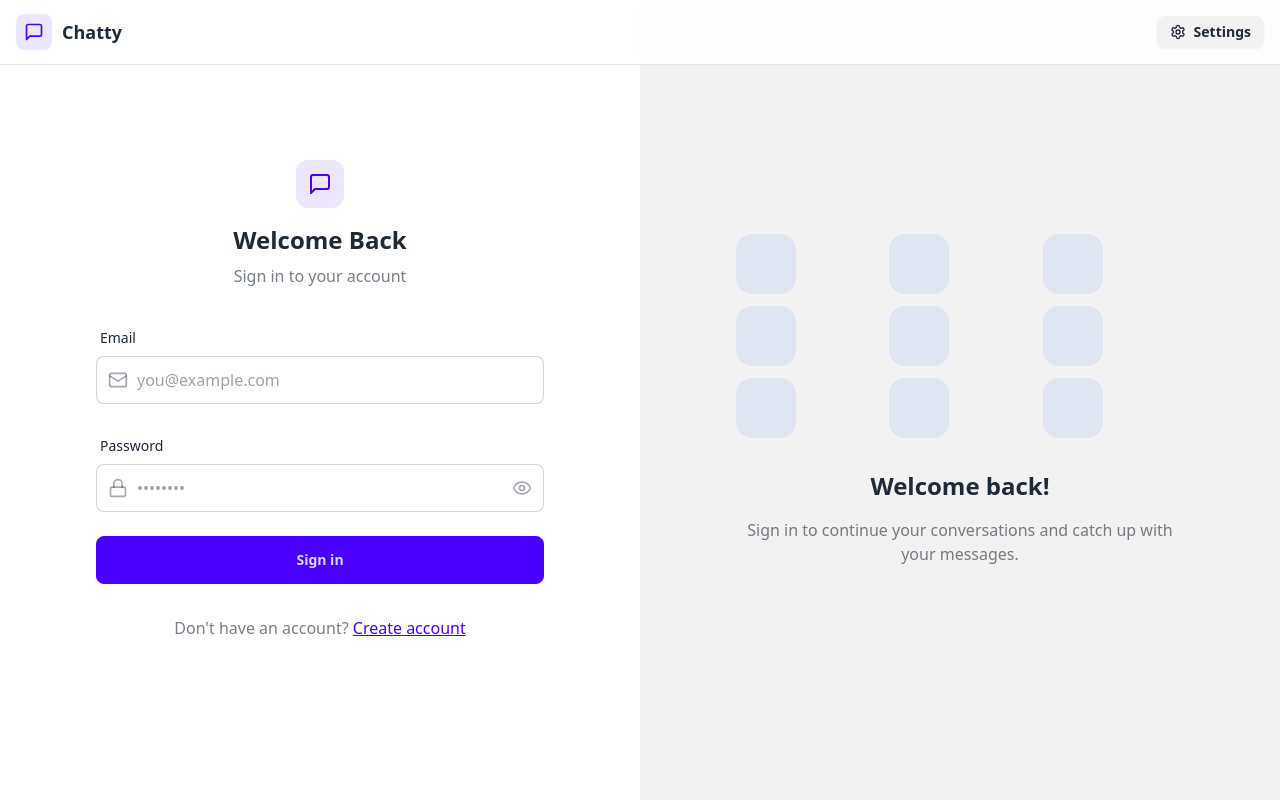
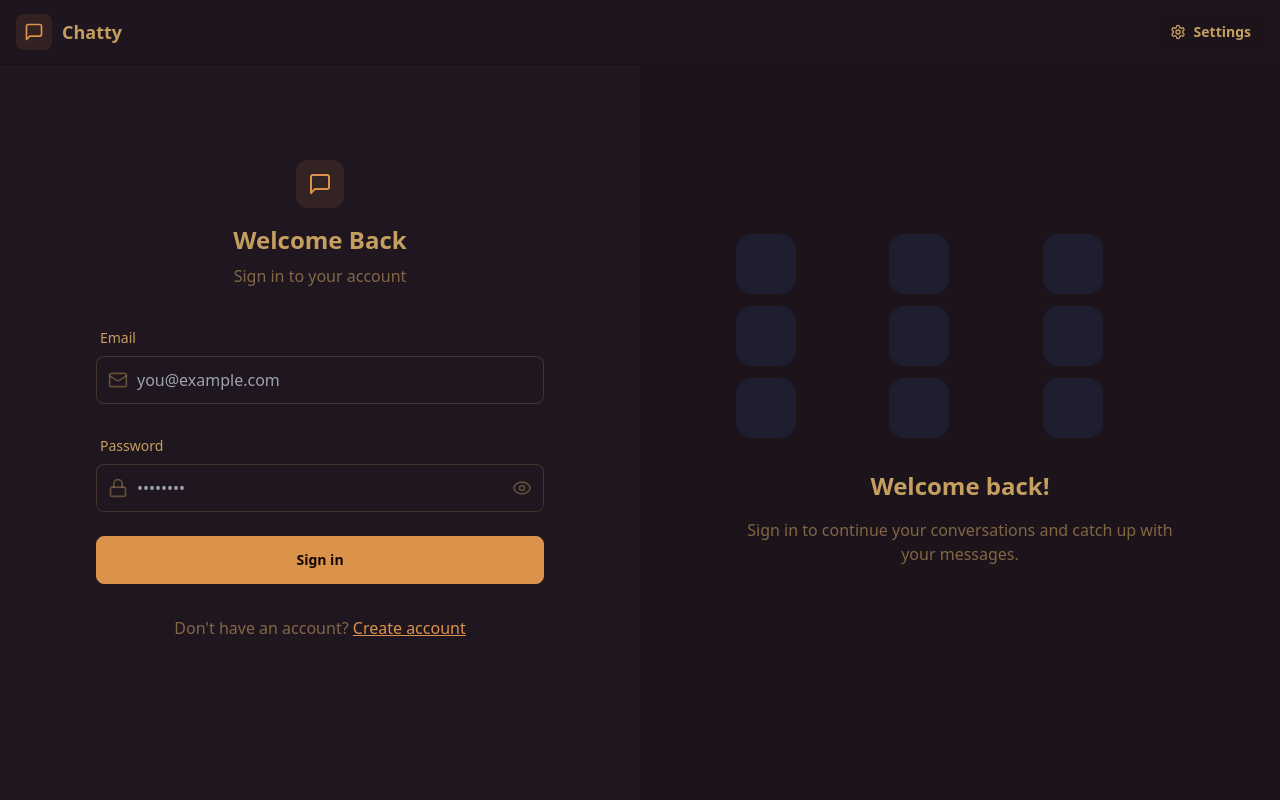
Before and after one commit to HarshaChiruvolu/LiveLine, a React (Vite) app in the folder frontend/: page /login in a window 1280 px wide. Built offline with nearby package versions, Linux system fonts and the light colour scheme; no server answers.

Commit message:
try changing theme application

```diff
--- a/frontend/src/App.jsx
+++ b/frontend/src/App.jsx
@@ -1,37 +1,38 @@
-import React, { useEffect } from "react";
 import Navbar from "./components/Navbar";
-import { Routes, Route, Navigate } from "react-router-dom";
+
 import HomePage from "./pages/HomePage";
 import SignUpPage from "./pages/SignUpPage";
 import LoginPage from "./pages/LoginPage";
 import SettingsPage from "./pages/SettingsPage";
 import ProfilePage from "./pages/ProfilePage";
+
+import { Routes, Route, Navigate } from "react-router-dom";
 import { useAuthStore } from "./store/useAuthStore";
+import { useThemeStore } from "./store/useThemeStore";
+import { useEffect } from "react";
+
 import { Loader } from "lucide-react";
 import { Toaster } from "react-hot-toast";
-import { useThemeStore } from "./store/useThemeStore";
 
 const App = () => {
-  const { authUser, checkAuth, isCheckingAuth } = useAuthStore();
+  const { authUser, checkAuth, isCheckingAuth, onlineUsers } = useAuthStore();
   const { theme } = useThemeStore();
-  //   When to Use useEffect?
-  // Without Dependencies (Runs on Every Render)
-  // With Dependencies (Runs When Values Change)
 
   useEffect(() => {
     checkAuth();
   }, [checkAuth]);
 
-  if (isCheckingAuth && !authUser) {
+  if (isCheckingAuth && !authUser)
     return (
       <div className="flex items-center justify-center h-screen">
-        <Loader className="size-10 animate-spin"></Loader>
+        <Loader className="size-10 animate-spin" />
       </div>
     );
-  }
+
   return (
     <div data-theme={theme}>
       <Navbar />
+
       <Routes>
         <Route
           path="/"
@@ -56,5 +57,4 @@ const App = () => {
     </div>
   );
 };
-
 export default App;
--- a/frontend/src/pages/SettingsPage.jsx
+++ b/frontend/src/pages/SettingsPage.jsx
@@ -1,4 +1,4 @@
-import { THEMES } from "../constants/index.js";
+import { THEMES } from "../constants";
 import { useThemeStore } from "../store/useThemeStore";
 import { Send } from "lucide-react";
 
--- a/frontend/src/store/useThemeStore.js
+++ b/frontend/src/store/useThemeStore.js
@@ -1,7 +1,7 @@
 import { create } from "zustand";
 
 export const useThemeStore = create((set) => ({
-  theme: localStorage.getItem("chat-theme") || "light",
+  theme: localStorage.getItem("chat-theme") || "coffee",
   setTheme: (theme) => {
     localStorage.setItem("chat-theme", theme);
     set({ theme });
```
